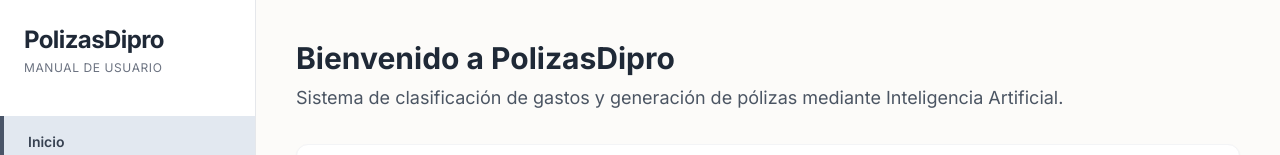
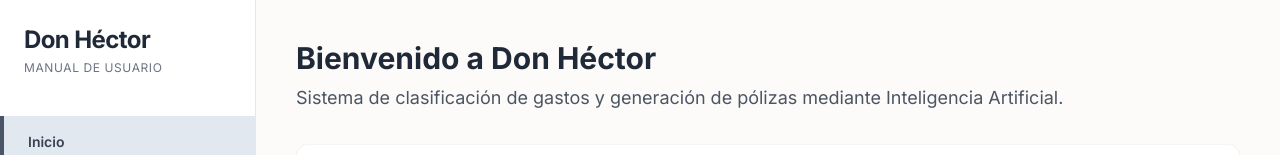
Before and after one commit to AhmedCruz/don_hector, a plain HTML site: page index.html in a window 1280 px wide. Shown: the top 155 px of the page. Drawn offline with nearby package versions, Linux system fonts and the light colour scheme.

Commit message:
Rename 'PolizasDipro' to 'Don Héctor' in index.html

```diff
--- a/index.html
+++ b/index.html
@@ -37,14 +37,14 @@
 
     <!-- Mobile Header -->
     <div class="md:hidden bg-white shadow-sm p-4 flex justify-between items-center z-10">
-        <h1 class="text-xl font-bold text-gray-800">PolizasDipro Guide</h1>
+        <h1 class="text-xl font-bold text-gray-800">Don Héctor Guide</h1>
         <button id="mobile-menu-btn" class="text-gray-600 focus:outline-none text-2xl">☰</button>
     </div>
 
     <!-- Sidebar Navigation -->
     <nav id="sidebar" class="bg-white border-r border-gray-200 w-full md:w-64 flex-shrink-0 absolute md:relative z-20 transform -translate-x-full md:translate-x-0 transition-transform duration-300 h-full overflow-y-auto">
         <div class="p-6 hidden md:block">
-            <h1 class="text-2xl font-bold text-gray-800 tracking-tight">PolizasDipro</h1>
+            <h1 class="text-2xl font-bold text-gray-800 tracking-tight">Don Héctor</h1>
             <p class="text-xs text-gray-500 mt-1 uppercase tracking-wider">Manual de Usuario</p>
         </div>
 
@@ -89,7 +89,7 @@
             <!-- SECTION: OVERVIEW -->
             <section id="overview" class="section-content fade-in">
                 <header class="mb-8">
-                    <h2 class="text-3xl font-bold text-gray-800">Bienvenido a PolizasDipro</h2>
+                    <h2 class="text-3xl font-bold text-gray-800">Bienvenido a Don Héctor</h2>
                     <p class="text-gray-600 mt-2 text-lg">Sistema de clasificación de gastos y generación de pólizas mediante Inteligencia Artificial.</p>
                 </header>
 
```
